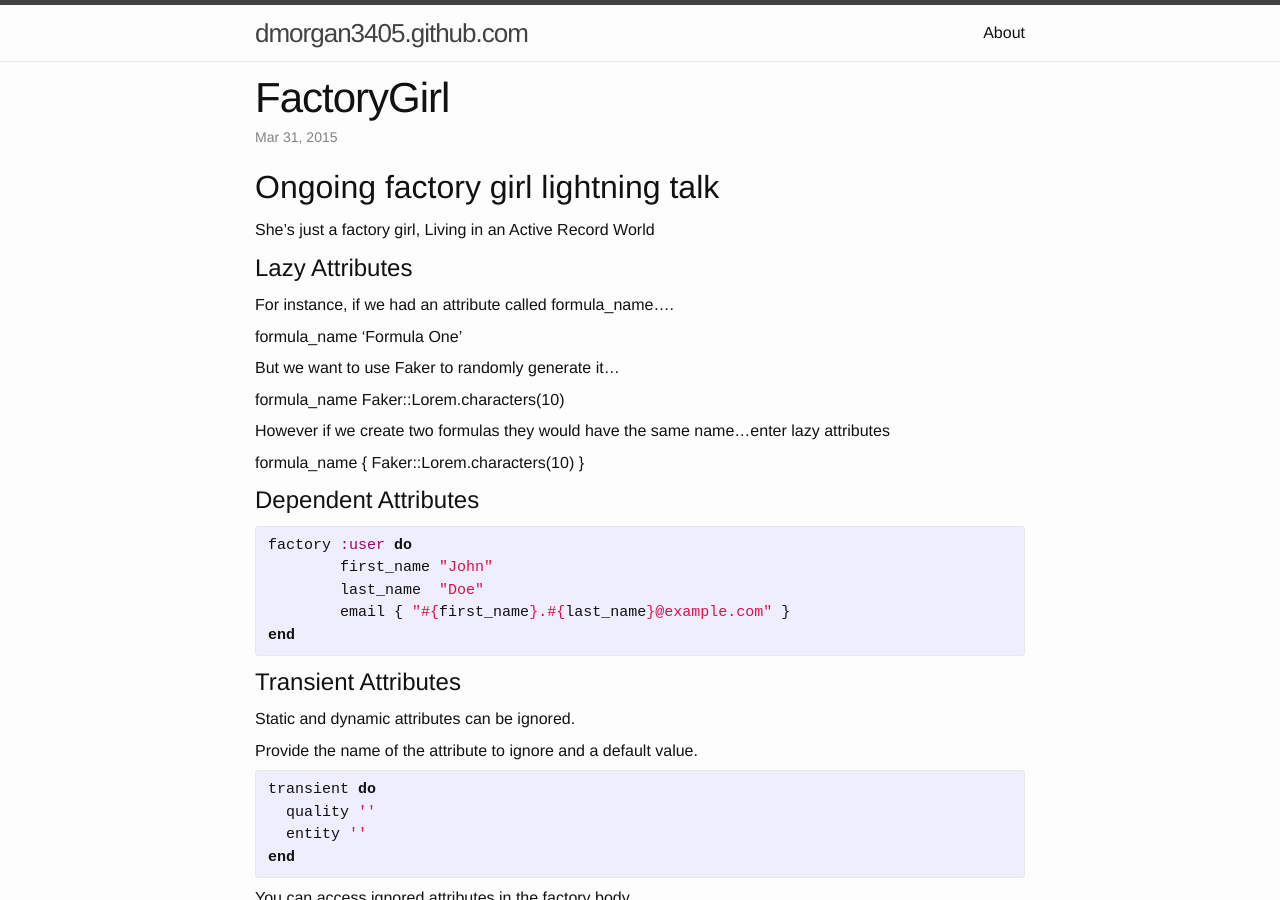
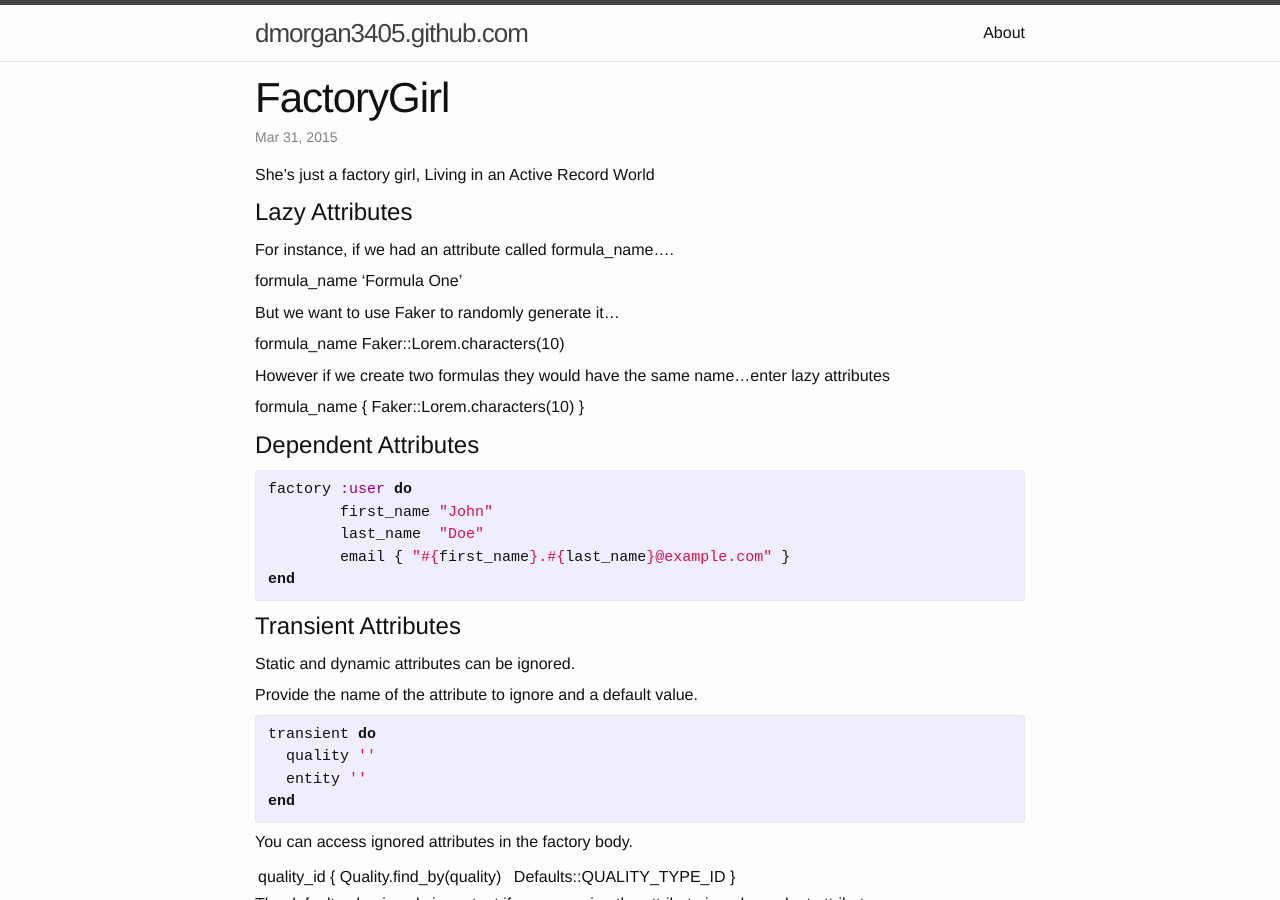
Before and after one commit to dmorgan3405/dmorgan3405.github.io, a Jekyll site: the page built from _posts/2015-03-31-factory-girl.markdown, in a window 1280 px wide and 900 px high. Built offline with Jekyll 4.4.1, drawn with Linux system fonts in a browser that asks for light colours.

Commit message:
Fixing factorygirl

```diff
--- a/_posts/2015-03-31-factory-girl.markdown
+++ b/_posts/2015-03-31-factory-girl.markdown
@@ -4,8 +4,6 @@
 date:   2015-03-31 12:00:00
 categories: factorygirl cucumber
 ---
-
-##Ongoing factory girl lightning talk
 
 She's just a factory girl,
 Living in an Active Record World
```
